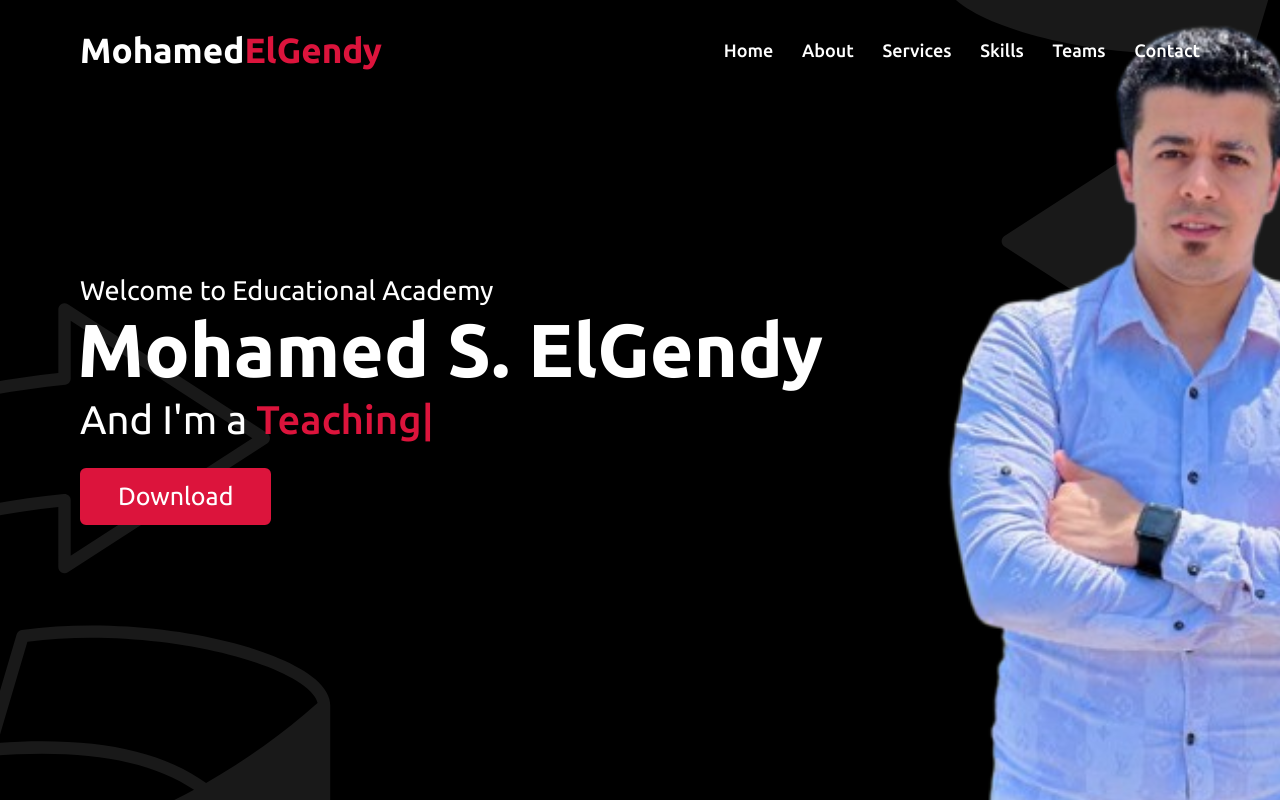
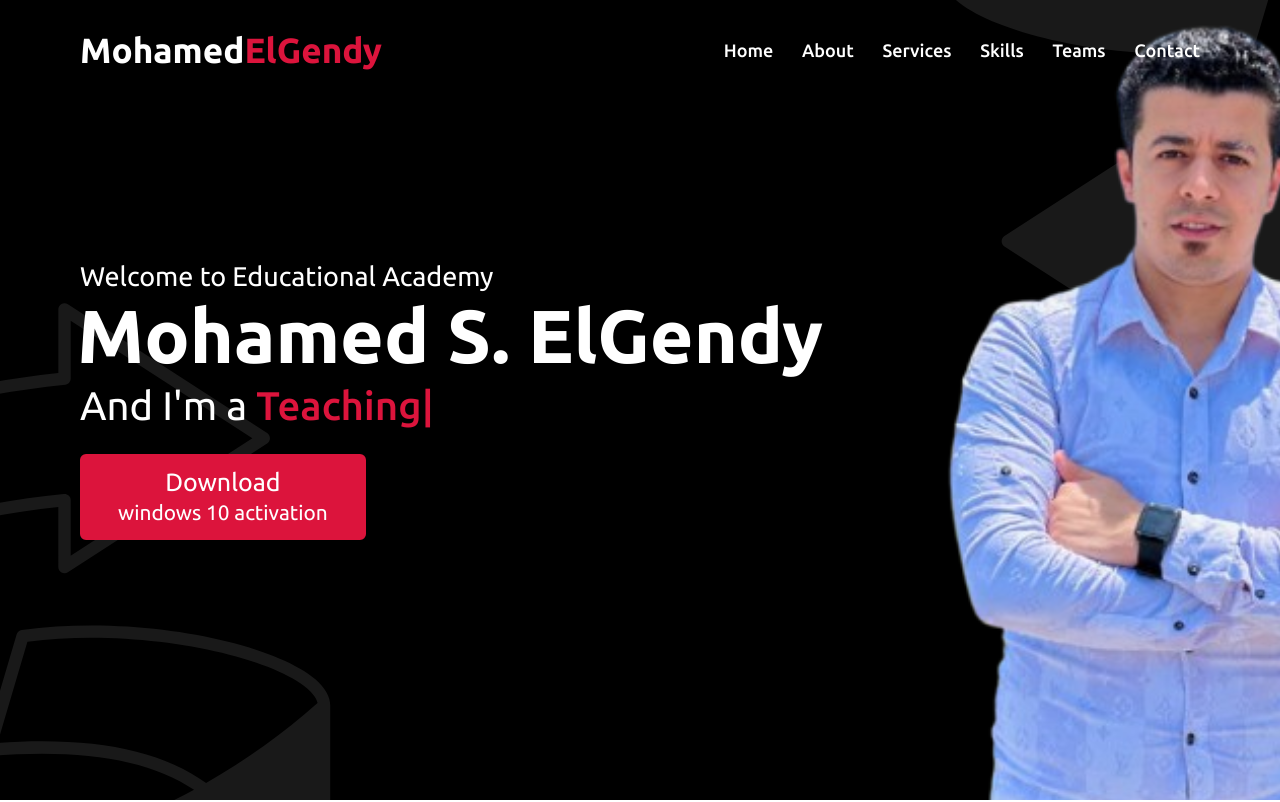
Before and after one commit to MSElGendy/windows-10-activation, a plain HTML site: page index.html in a window 1280 px wide. Shown: the top 802 px of the page. Drawn offline with nearby package versions, Linux system fonts and the light colour scheme.

Commit message:
index.html

```diff
--- a/index.html
+++ b/index.html
@@ -43,7 +43,9 @@
                 <div class="text-1">Welcome to Educational Academy</div>
                 <div class="text-2"> Mohamed S. ElGendy</div>
                 <div class="text-3">And I'm a <span class="typing"></span></div>
-                <a href="https://drive.google.com/drive/folders/1fX4l8aBXkoxbWWwdIqB3KGIrDbSODp7z?usp=drive_link">Download</a>
+                <a style="text-align: center;"
+                href="https://drive.google.com/drive/folders/1fX4l8aBXkoxbWWwdIqB3KGIrDbSODp7z?usp=drive_link">
+                Download <br> <small>windows 10 activation</small></a>
             </div>
         </div>
     </section>
```
